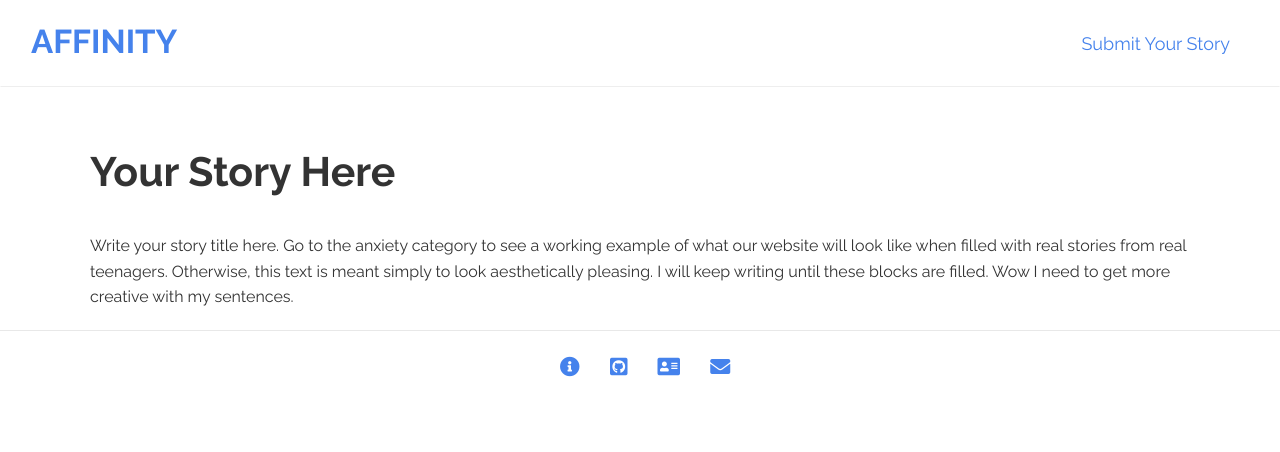
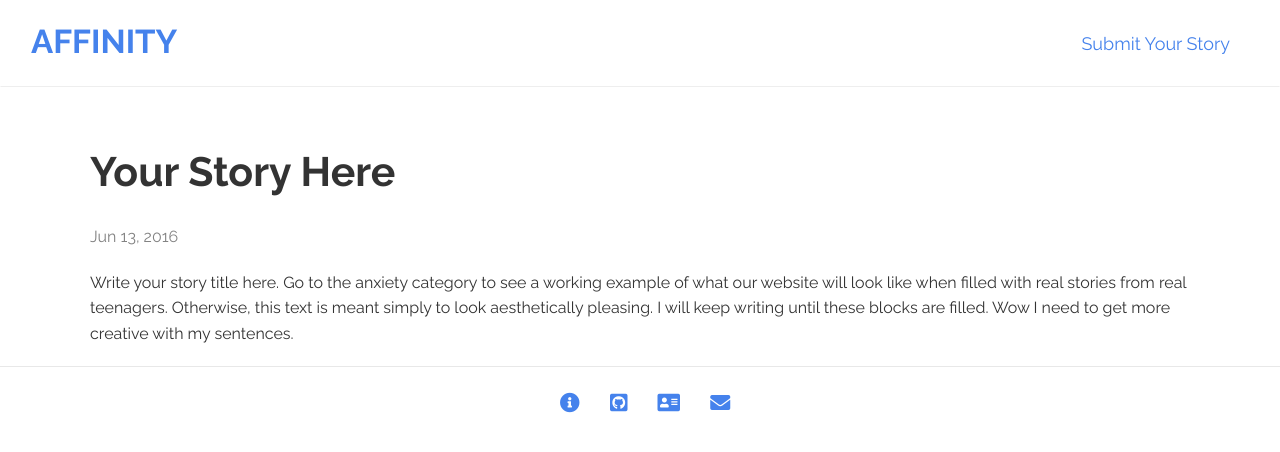
Before and after one commit to jerryzhou196/MayorsChallengeWebsite, a Jekyll site: the page built from _posts/SUBHOMEPAGE/(1) PhobiasSub/2019-03-23-phobia1.markdown, in a window 1280 px wide. Shown: the top 452 px of the page. Built offline with Jekyll 4.4.1, drawn with Linux system fonts in a browser that asks for light colours; nearby versions of some CDN libraries.

Commit message:
fixing t2

```diff
--- a/_layouts/post.html
+++ b/_layouts/post.html
@@ -7,7 +7,7 @@
 
           <header class="post-header">
             <h1 class="post-title" itemprop="name headline">{{ page.title }}</h1>
-            <p class="post-meta"> <!-- <time datetime="{{ page.date | date_to_xmlschema }}" itemprop="datePublished">{{ page.date | date: "%b %-d, %Y" }}</time> --> {% if page.author %} • <span itemprop="author" itemscope itemtype="http://schema.org/Person"><span itemprop="name">{{ page.author }}</span></span>{% endif %}</p>
+            <p class="post-meta"> <time datetime="{{ page.date | date_to_xmlschema }}" itemprop="datePublished">{{ page.date | date: "%b %-d, %Y" }}</time> {% if page.author %} • <span itemprop="author" itemscope itemtype="http://schema.org/Person"><span itemprop="name">{{ page.author }}</span></span>{% endif %}</p>
 
           </header>
 
```
Also changed, not shown: _layouts/page.html (line endings or trailing spaces).
